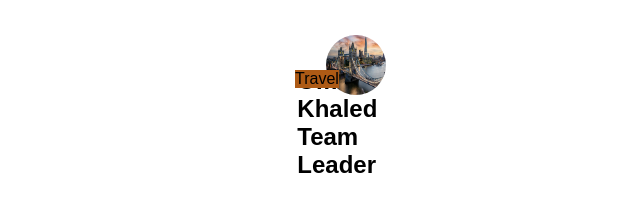
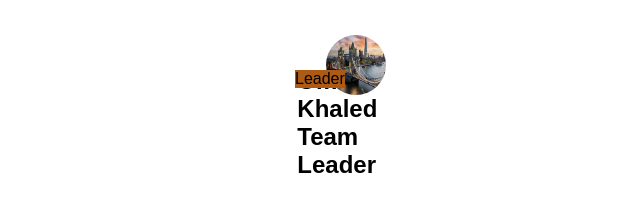
Before and after one commit to arwaehab/web-design-creativa-sep-arwa-ehab, a plain HTML site: page Session 5 task/index.html in a window 1280 px wide. Shown: the part 742-954 px from the top of the page, 217-857 px from the left. Drawn offline with Linux system fonts and the light colour scheme.

Commit message:
session5task

```diff
--- a/Session 5 task/index.html
+++ b/Session 5 task/index.html
@@ -49,10 +49,11 @@
         <div class="card-container">
             <div class="contact-card">
                 <img src="images/LONDON-SIGHTSEEING-FEATURE-compressed.jpg" alt="" class="position-img">
-                <a href="" class="contact-card-link">Travel</a>
+                <a href="" class="contact-card-link">Leader</a>
                 <div class="card-body">
                     <h1>Omar Khaled</h1>
                     <h2>Team Leader</h2>
+
                 </div>
             </div>
 
```
